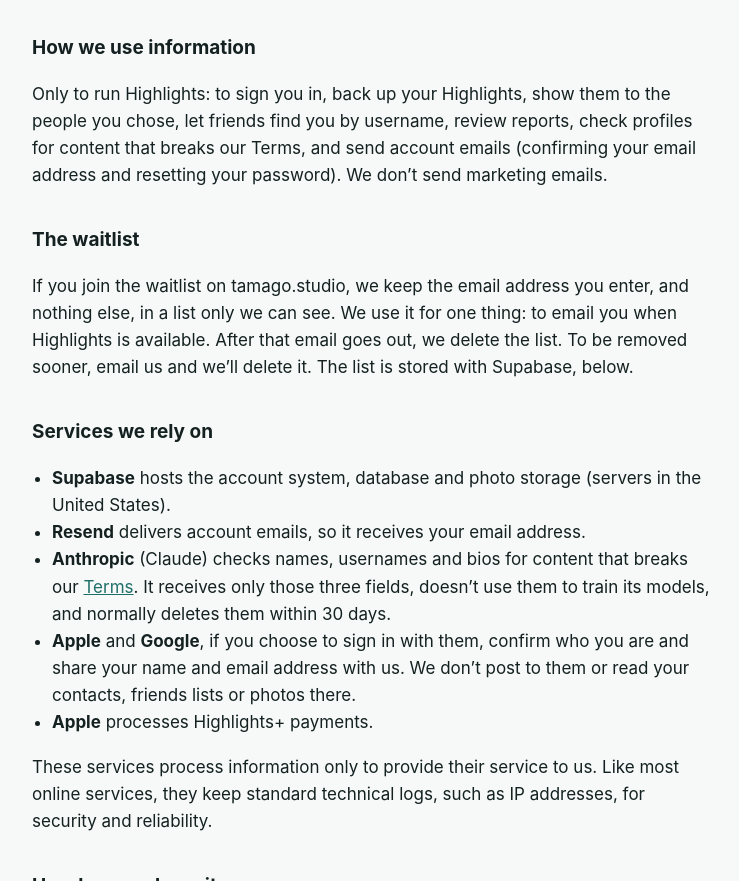
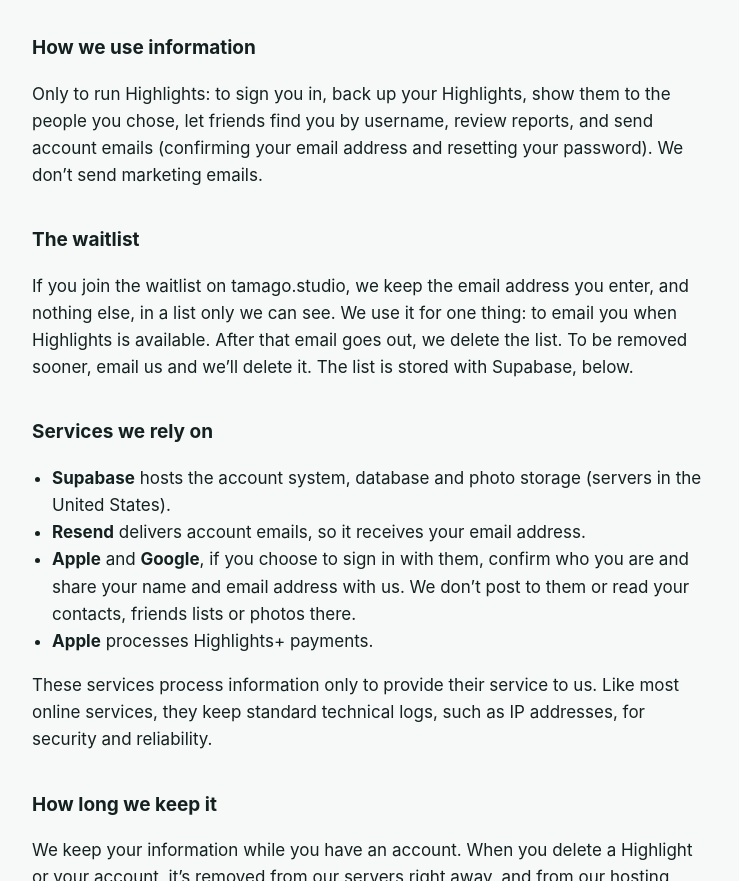
Before and after one commit to Chris-Tamayo/tamago-studio-site, a plain HTML site: page privacy/index.html in a window 1280 px wide. Shown: the part 1980-2861 px from the top of the page, without its empty margins (268-1007 px from the left). Drawn offline with Linux system fonts and the light colour scheme.

Commit message:
Revert "Privacy: Anthropic checks names, usernames and bios"
This reverts commit 7089f10e5bfda00c905893294ab42f3304a2868e.

```diff
--- a/privacy/index.html
+++ b/privacy/index.html
@@ -58,7 +58,7 @@
 <p>Backups are encrypted in storage and in transit, but not end to end. That means the people who run Highlights could technically access them. We don’t look at your Highlights, except to review something that was reported to us or when the law requires it.</p>
 
 <h2>How we use information</h2>
-<p>Only to run Highlights: to sign you in, back up your Highlights, show them to the people you chose, let friends find you by username, review reports, check profiles for content that breaks our Terms, and send account emails (confirming your email address and resetting your password). We don’t send marketing emails.</p>
+<p>Only to run Highlights: to sign you in, back up your Highlights, show them to the people you chose, let friends find you by username, review reports, and send account emails (confirming your email address and resetting your password). We don’t send marketing emails.</p>
 
 <h2 id="waitlist">The waitlist</h2>
 <p>If you join the waitlist on tamago.studio, we keep the email address you enter, and nothing else, in a list only we can see. We use it for one thing: to email you when Highlights is available. After that email goes out, we delete the list. To be removed sooner, email us and we’ll delete it. The list is stored with Supabase, below.</p>
@@ -67,7 +67,6 @@
 <ul>
   <li><strong>Supabase</strong> hosts the account system, database and photo storage (servers in the United States).</li>
   <li><strong>Resend</strong> delivers account emails, so it receives your email address.</li>
-  <li><strong>Anthropic</strong> (Claude) checks names, usernames and bios for content that breaks our <a href="/terms/">Terms</a>. It receives only those three fields, doesn’t use them to train its models, and normally deletes them within 30 days.</li>
   <li><strong>Apple</strong> and <strong>Google</strong>, if you choose to sign in with them, confirm who you are and share your name and email address with us. We don’t post to them or read your contacts, friends lists or photos there.</li>
   <li><strong>Apple</strong> processes Highlights+ payments.</li>
 </ul>
```
